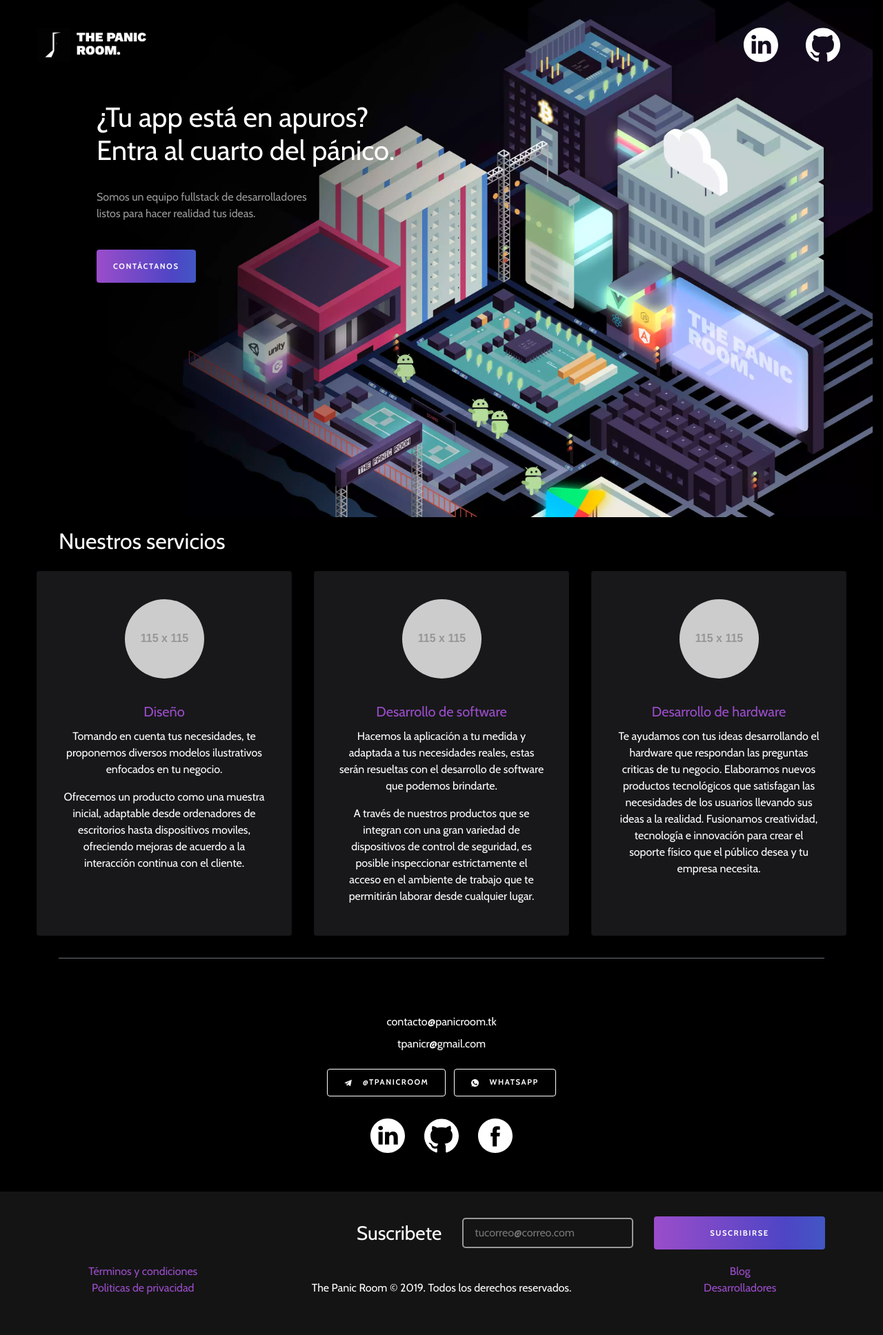
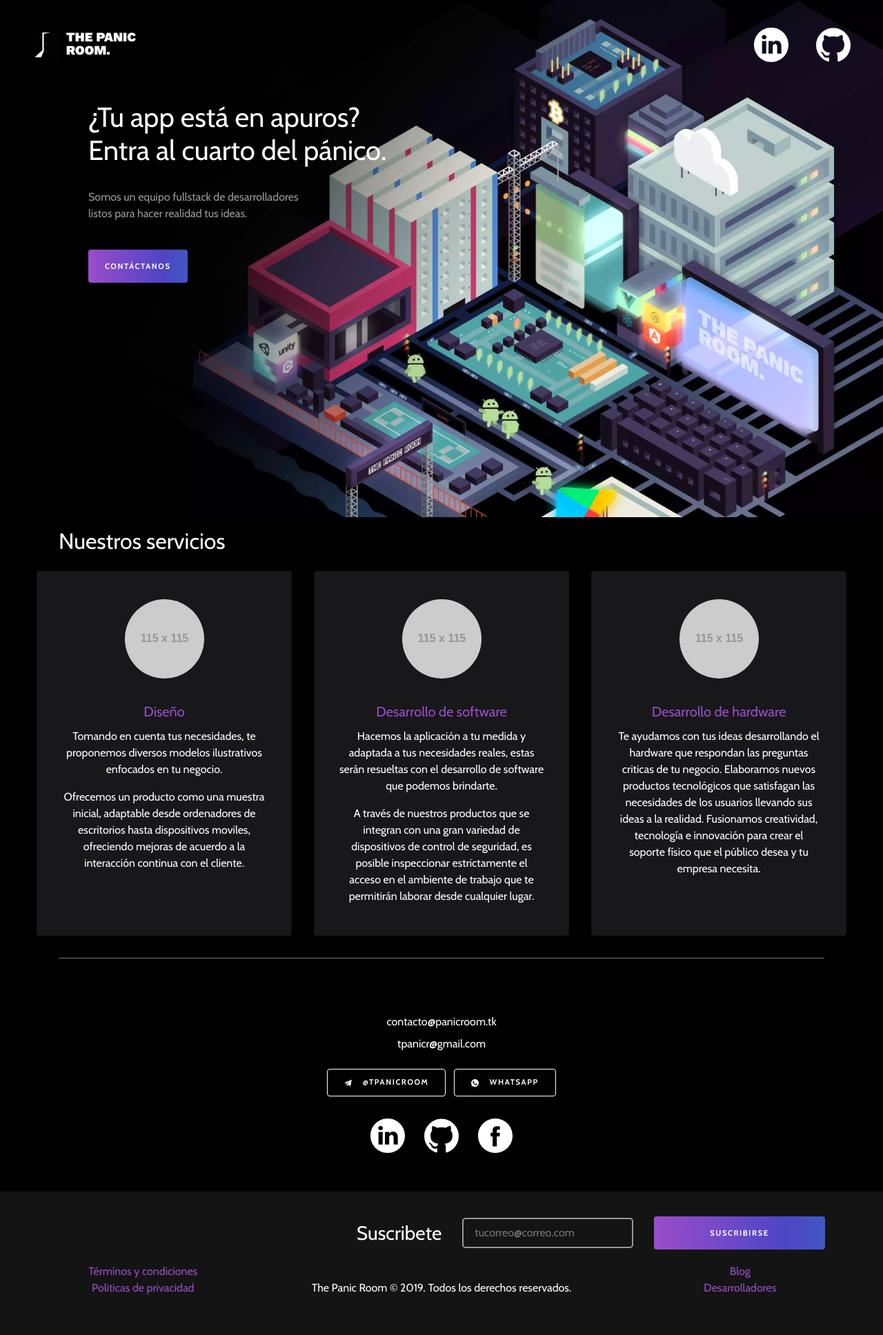
Before and after one commit to the-panic-room/the-panic-room, a Jekyll site: the page built from index.html, in a window 1280 px wide. Shown: the whole page at 69% size. Built offline with Jekyll 4.4.1, drawn with Linux system fonts in a browser that asks for light colours; nearby versions of some CDN libraries.

Commit message:
eliminando margen y espacios contenedor principal landing

```diff
--- a/_layouts/landing.html
+++ b/_layouts/landing.html
@@ -1,7 +1,7 @@
 ---
 layout: default
 ---
-<div id="main" class="container-fluid">
+<div id="main" class="container-fluid m-0 p-0">
     <div class="container-fluid hero-imagen">
         {% include nav.html %}
         <div id="hero" class="row">
```
